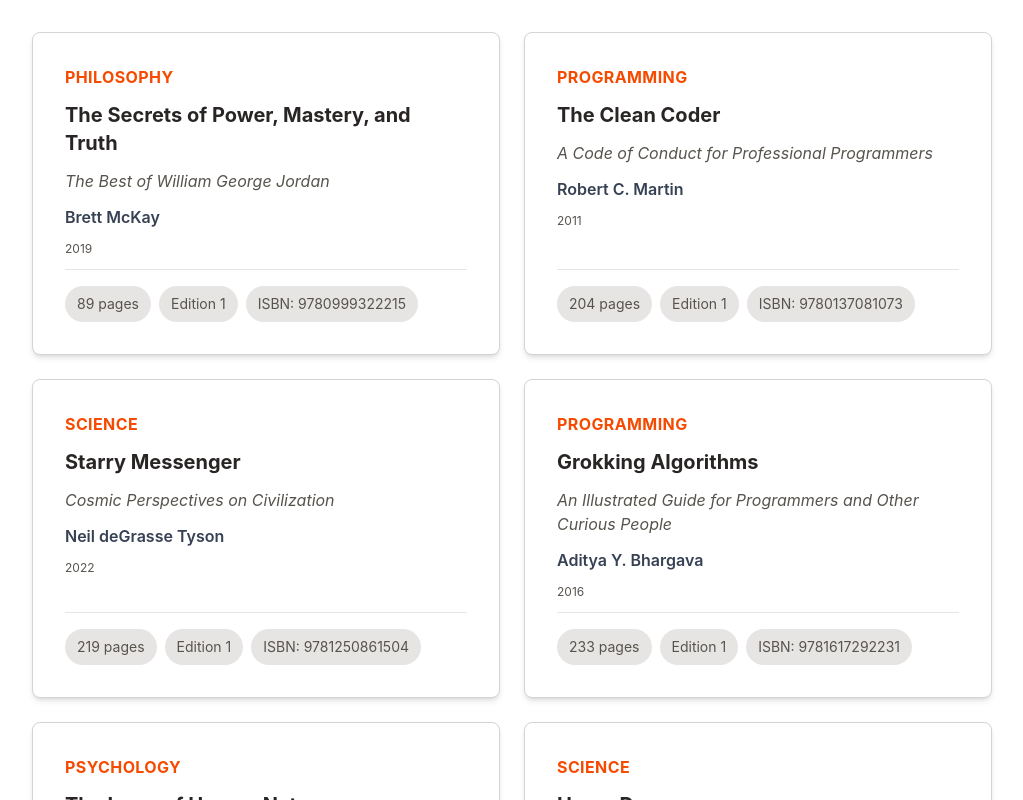
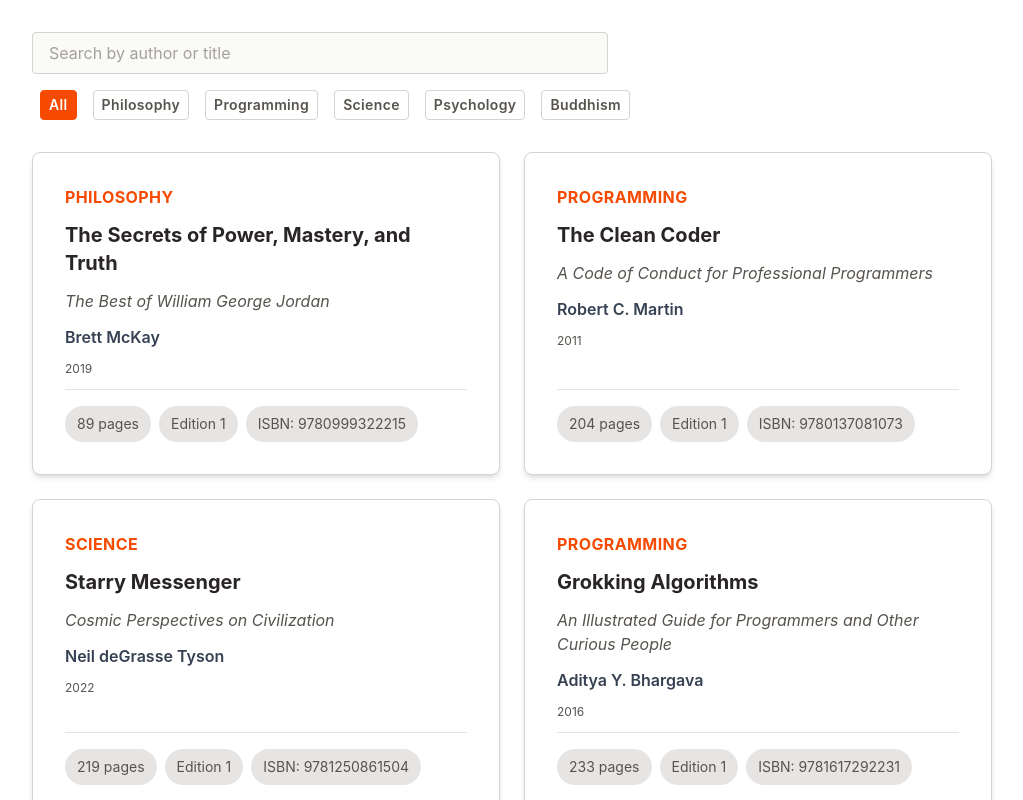
Before and after one commit to isaac-ndungu/library, a React (Vite) app: page / in a window 1280 px wide. Shown: the top 800 px of the page, without its empty margins (128-1151 px from the left). Built offline with nearby package versions, Linux system fonts and the light colour scheme.

Commit message:
add search and filter functionality

```diff
--- a/src/components/BookList.jsx
+++ b/src/components/BookList.jsx
@@ -1,11 +1,12 @@
-import React from 'react'
+import React, { useState } from 'react'
 import Bookcard from './BookCard'
+import Search from './Search';
 
 const BookLibrary = [
         {
             "title": "The Secrets of Power, Mastery, and Truth",
             "tagline": "The Best of William George Jordan",
-            "author": ["Brett McKay"],
+            "author": "Brett McKay",
             "year_published": 2019,
             "edition": 1,
             "ISBN13": "9780999322215",
@@ -105,15 +106,35 @@
     ];
 
 function BookList() {
+    const [searchQuery, setSearchQuery] = useState('');
+    const [selectedGenre, setSelectedGenre] = useState('All');
 
+    const filteredBooks = BookLibrary.filter(function(book){
+        const queryMatch = book.title.toLowerCase().includes(searchQuery.toLowerCase()) || book.author.toLowerCase().includes(searchQuery.toLowerCase());
+        const genreMatch = selectedGenre === 'All' || book.genre === selectedGenre;
+        return queryMatch && genreMatch;
+    })
+
+    const genres = [];
+    BookLibrary.forEach((book) =>{
+        if (!genres.includes(book.genre)) {
+            genres.push(book.genre)
+        }
+    })
 
     return (
-        <div className='grid grid-cols-2 gap-6 max-w-5xl mx-auto p-8'>
-            {BookLibrary.map(function(book){
-                return (
-                    <Bookcard key={book.ISBN13} book={book} />
-                );
-            })}
+        <div className="py-8">
+            <Search genres={genres} searchQuery={searchQuery} selectedGenre={selectedGenre} onSearchChange={(e) => setSearchQuery(e.target.value)} onGenreChange={(genre) => setSelectedGenre(genre)} />
+            <div className='grid grid-cols-2 gap-6 max-w-5xl mx-auto p-8'>
+                {filteredBooks.map(function(book){
+                    return (
+                        <Bookcard key={book.ISBN13} book={book} />
+                    );
+                })}
+            </div>
+            {filteredBooks.length === 0 && (
+                <p className='text-center text-gray-400 text-sm mt-12'>No books found.</p>
+            )}
         </div>
     )
 }
--- /dev/null
+++ b/src/components/Search.jsx
@@ -0,0 +1,27 @@
+import React from 'react'
+import BookList from './BookList';
+
+function Search(props) {
+
+    const genres = ['All', ...props.genres];
+
+    return (
+    <div className='max-w-5xl mx-auto px-8 flex flex-col gap-4 '>
+        <input type="text" placeholder='Search by author or title' value={props.searchQuery} onChange={props.onSearchChange}
+                className='-full max-w-xl border border-stone-300 rounded-sm px-4 py-2 text-md text-stone-700 placeholder-stone-400 focus:outline-none focus:border-orange-500 focus:ring-1 focus:ring-orange-500 bg-stone-50' />
+
+        <div>
+            {genres.map(function(genre){
+                return (
+                    <button key={genre} onClick={() => {props.onGenreChange(genre);}}
+                            className={`text-sm font-semibold tracking-wide px-2 py-1 mx-2 rounded-sm border transition-colors ${props.selectedGenre === genre ? 'bg-orange-600 text-white border-orange-600' : 'bg-white text-stone-600 border-stone-300 hover:border-orange-500 hover:text-orange-600'}`}>
+                        {genre}
+                    </button>
+                )
+            })}
+        </div>
+    </div>
+  )
+}
+
+export default Search
```
